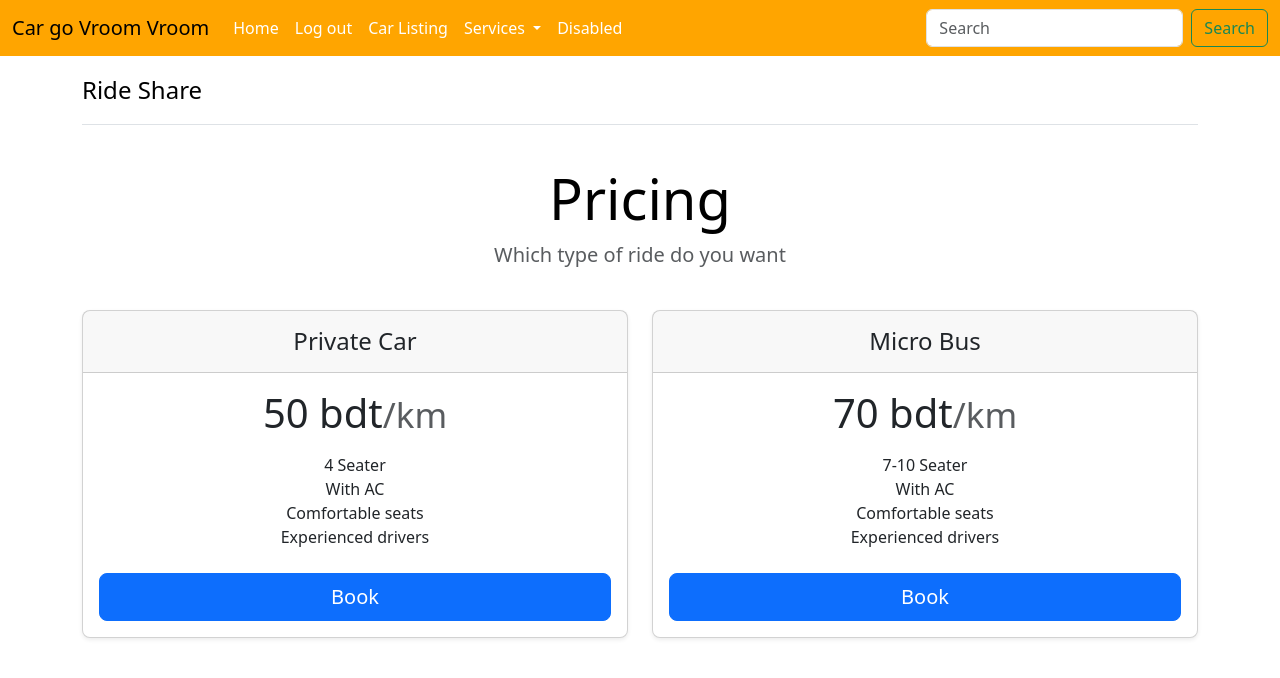
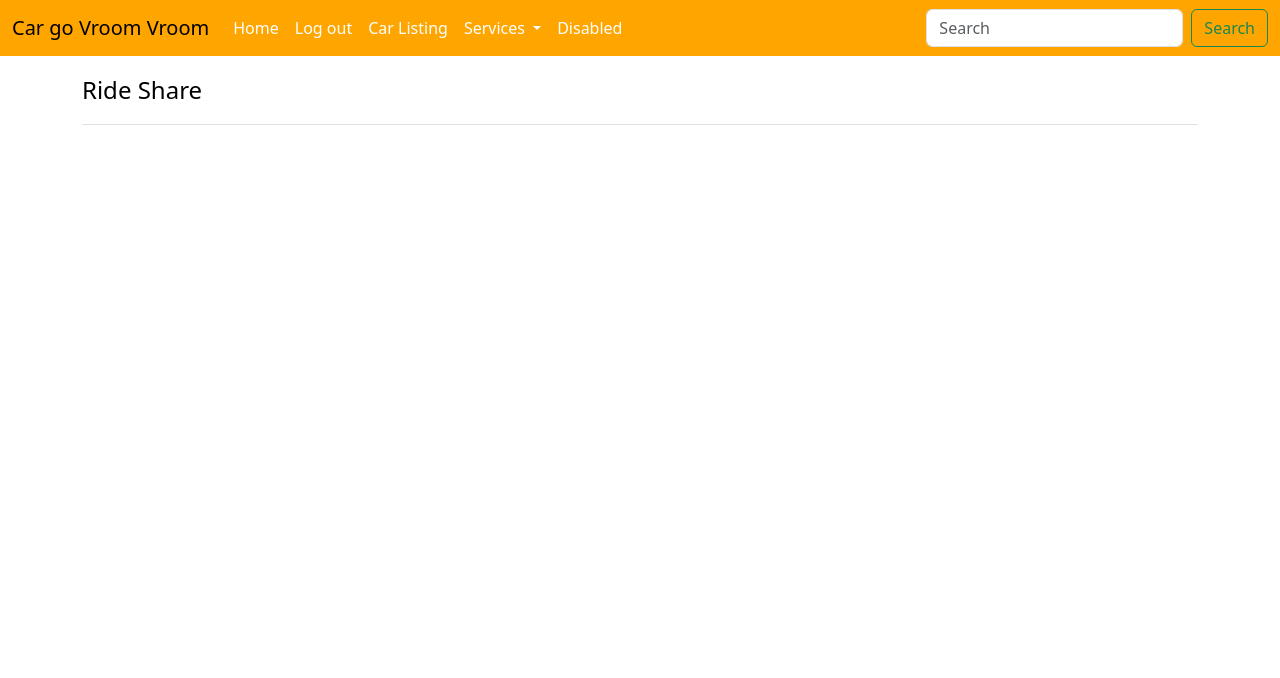
Before and after one commit to AlveIbrahim/370-project, a Django app: page /rs in a window 1280 px wide. Shown: the top 678 px of the page. Run offline with Django 4.2, Linux system fonts and the light colour scheme.

Commit message:
first commit

```diff
--- a/core/templates/rideshare.html
+++ b/core/templates/rideshare.html
@@ -72,53 +72,7 @@
 
           </div>
 
-          <div class="pricing-header p-3 pb-md-4 mx-auto text-center">
-            <h1 class="display-4 fw-normal text-body-emphasis">Pricing</h1>
-            <p class="fs-5 text-body-secondary">Which type of ride do you want</p>
-          </div>
-        </header>
 
-        <main>
-          <div class="row row-cols-1 row-cols-md-2 mb-2 text-center">
-            <div class="col">
-              <div class="card mb-4 rounded-3 shadow-sm">
-                <div class="card-header py-3">
-                  <h4 class="my-0 fw-normal">Private Car</h4>
-                </div>
-                <div class="card-body">
-                  <h1 class="card-title pricing-card-title">50 bdt<small class="text-body-secondary fw-light">/km</small></h1>
-                  <ul class="list-unstyled mt-3 mb-4">
-                    <li>4 Seater</li>
-                    <li>With AC</li>
-                    <li>Comfortable seats</li>
-                    <li>Experienced drivers</li>
-                  </ul>
-                  <button type="button" class="w-100 btn btn-lg btn-primary">Book</button>
-                </div>
-              </div>
-            </div>
-            <div class="col">
-              <div class="card mb-4 rounded-3 shadow-sm">
-                <div class="card-header py-3">
-                  <h4 class="my-0 fw-normal">Micro Bus</h4>
-                </div>
-                <div class="card-body">
-                  <h1 class="card-title pricing-card-title">70 bdt<small class="text-body-secondary fw-light">/km</small></h1>
-                  <ul class="list-unstyled mt-3 mb-4">
-                    <li>7-10 Seater</li>
-                    <li>With AC</li>
-                    <li>Comfortable seats</li>
-                    <li>Experienced drivers</li>
-                  </ul>
-                  <button type="button" class="w-100 btn btn-lg btn-primary">Book</button>
-                </div>
-              </div>
-            </div>
-
-          </div>
-          </div>
-        </main>
-      </div>
 
       <script src="https://cdn.jsdelivr.net/npm/bootstrap@5.3.2/dist/js/bootstrap.bundle.min.js" integrity="sha384-C6RzsynM9kWDrMNeT87bh95OGNyZPhcTNXj1NW7RuBCsyN/o0jlpcV8Qyq46cDfL" crossorigin="anonymous"></script>
     </body>
```
